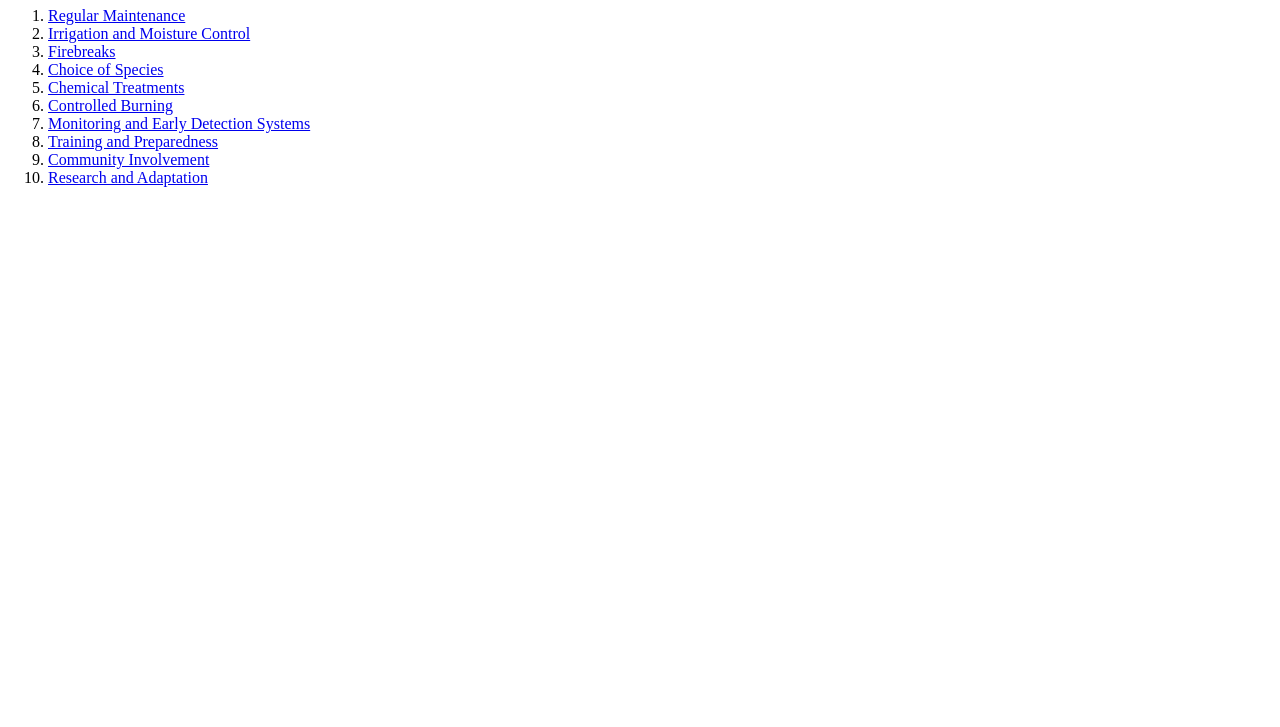
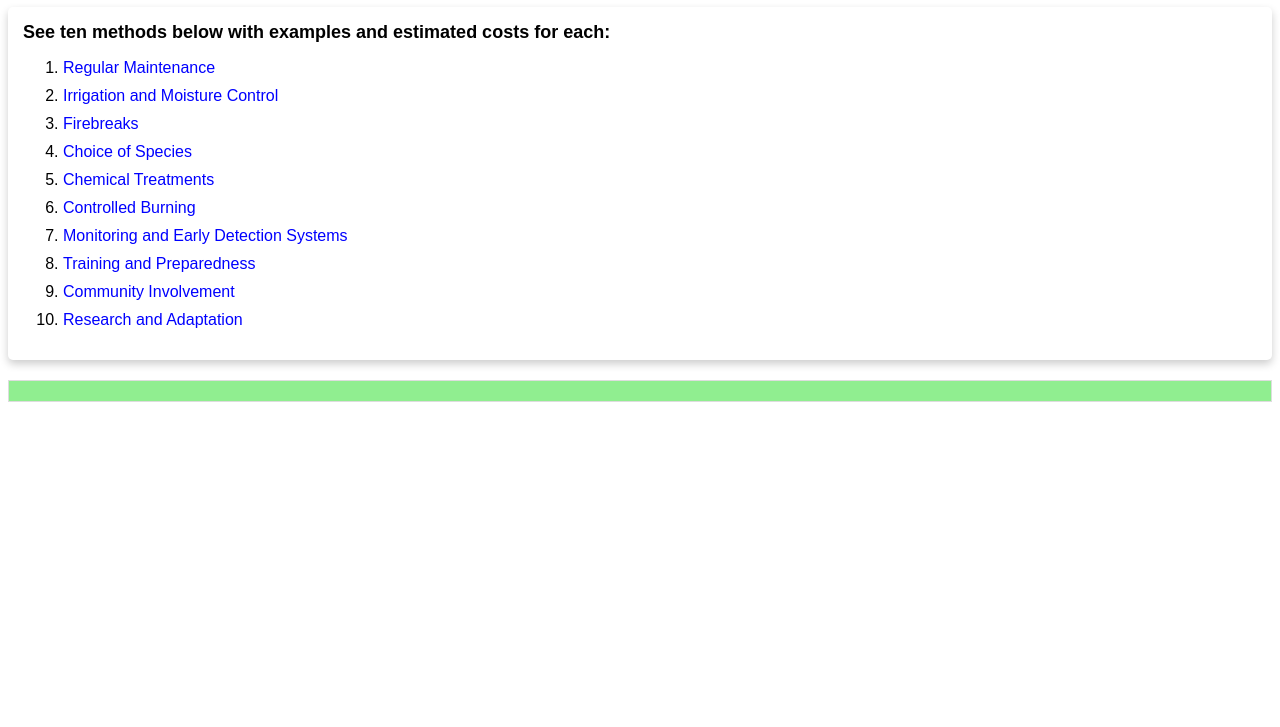
Before and after one commit to gladstone28/how-to-make-a-Bamboo-Plantation-fireproo, a plain HTML site: page index.html in a window 1280 px wide. Shown: the part 73-800 px from the top of the page. Drawn offline with Linux system fonts and the light colour scheme.

Commit message:
modified index.html and style.css

```diff
--- a/index.html
+++ b/index.html
@@ -3,11 +3,15 @@
 
 <head>
     <title>Bamboo Plantation Fire Prevention Methods</title>
-    <link rel="stylesheet" type="text/css" href="styles.css">
+    <link rel="stylesheet" type="text/css" href="style.css">
 </head>
 
 <body>
     <h1>Bamboo Plantation Fire Prevention Methods</h1>
+
+    <div class="card">
+        <div class="card-header">See ten methods below with examples and estimated costs for each:</div>
+        <div class="card-content">
             <ol id="methodsList">
                 <!-- List of Methods -->
                 <li><a href="#!" onclick="showDetails(1)">Regular Maintenance</a></li>
@@ -22,9 +26,11 @@
                 <li><a href="#!" onclick="showDetails(8)">Training and Preparedness</a></li>
                 <li><a href="#!" onclick="showDetails(9)">Community Involvement</a></li>
                 <li><a href="#!" onclick="showDetails(10)">Research and Adaptation</a></li>
+            </ol>
+        </div>
+    </div>
+    <!-- Repeat for other methods -->
 
-
-    </ol>
 
     <div id="details"></div>
 
--- a/style.css
+++ b/style.css
@@ -15,5 +15,28 @@ body {
     margin-top: 20px;
     padding: 10px;
     border: 1px solid #ddd;
-    background-color: #f9f9f9;
+    background-color: lightgreen;
 }
+
+.card {
+    box-shadow: 0 4px 8px 0 rgba(0, 0, 0, 0.2);
+    transition: 0.3s;
+    border-radius: 5px;
+    /* 5px rounded corners */
+    padding: 15px;
+    margin-bottom: 20px;
+}
+
+.card:hover {
+    box-shadow: 0 8px 16px 0 rgba(0, 0, 0, 0.2);
+}
+
+.card-header {
+    font-size: 18px;
+    font-weight: bold;
+}
+
+.card-content {
+    margin-top: 15px;
+    text-align: justify;
+}
```
Lines whose indentation alone changed are shown as unchanged.
